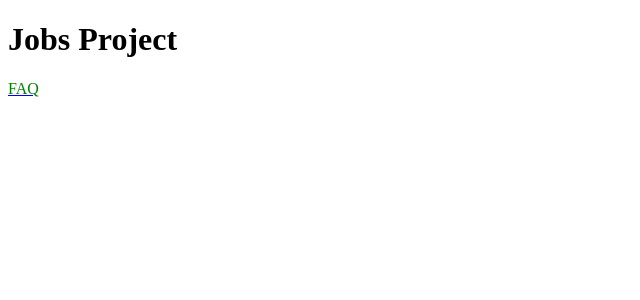
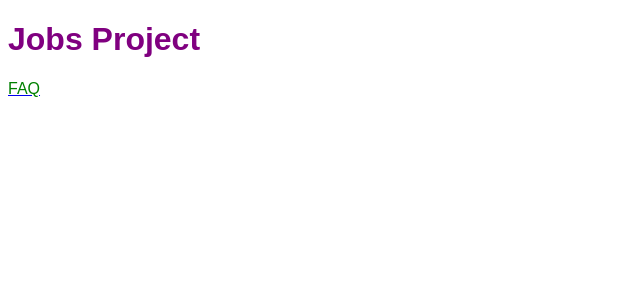
Before and after one commit to emiscode/nextjs-basic-jobs-project, a Next.js app: page / in a window 1280 px wide. Shown: the top 300 px of the page, without its empty margins (0-640 px from the left). Built offline with nearby package versions, Linux system fonts and the light colour scheme.

Commit message:
add global style

```diff
--- /dev/null
+++ b/pages/_app.js
@@ -0,0 +1,12 @@
+import GlobalStyle from "../src/theme/GlobalStyle";
+
+function MyApp({ Component, pageProps }) {
+  return (
+    <>
+      <GlobalStyle />
+      <Component {...pageProps} />
+    </>
+  );
+}
+
+export default MyApp;
--- a/pages/index.js
+++ b/pages/index.js
@@ -1,9 +1,24 @@
 import Link from "../src/components/Link";
 
 export default function HomePage() {
+  function Title({ children, as }) {
+    const Tag = as;
+
+    return (
+      <>
+        <Tag>{children}</Tag>
+        <style jsx>{`
+          ${Tag} {
+            color: purple;
+          }
+        `}</style>
+      </>
+    );
+  }
+
   return (
     <div>
-      <h1>Jobs Project</h1>
+      <Title as="h1">Jobs Project</Title>
       <Link href={"/faq"}>FAQ</Link>
     </div>
   );
--- /dev/null
+++ b/src/theme/GlobalStyle.js
@@ -0,0 +1,9 @@
+export default function GlobalStyle() {
+  return (
+    <style global jsx>{`
+      body {
+        font-family: sans-serif;
+      }
+    `}</style>
+  );
+}
```
